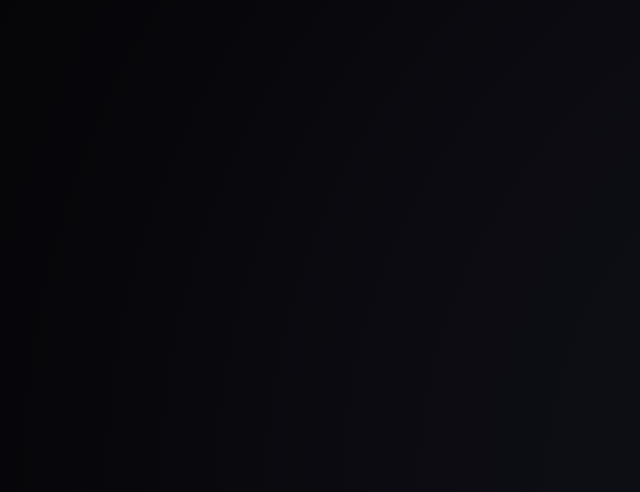
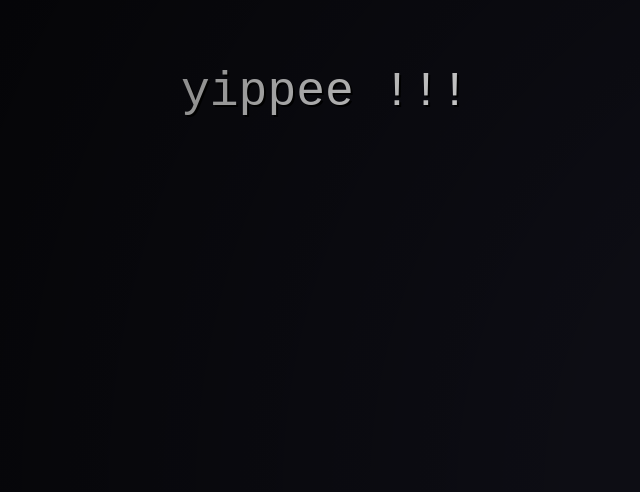
Before and after one commit to kylin22/kylin22, a Nuxt app: page / in a window 1280 px wide. Shown: the part 308-800 px from the top of the page, without its empty margins (315-955 px from the left). Built offline with nearby package versions, Linux system fonts and the light colour scheme.

Commit message:
feat: overlay title

```diff
--- a/app.vue
+++ b/app.vue
@@ -1,7 +1,8 @@
 <template>
   <div class="move-cursor" id="app-container" @mousedown="audioManager.playSound('click');">
-    <div id="draggable-world" class="vignette">
-
+    <div id="draggable-world" class="vignette"></div>
+    <div id="title">
+      yippee !!!
     </div>
   </div>
 </template>
@@ -13,15 +14,12 @@
 
   onMounted(() => {
     audioManager.addAudio("click", "/sfx/click.wav");
-    const container = document.getElementById("app-container");
+    const container = document.getElementById("draggable-world");
     if (container) {
       useDragScroll(container);
     }
 
     document.addEventListener("contextmenu", (event) => {
-      event.preventDefault();
-    }, false);
-    document.addEventListener("scroll", (event) => {
       event.preventDefault();
     }, false);
   });
@@ -82,4 +80,14 @@
     height: 400px;
     border: 2px white;
   }
+
+  #title {
+    position: absolute;
+    top: 50%;
+    left: 50%;
+    transform: translate(-50%, -50%);
+    font-size: 3em;
+    color: white;
+    text-shadow: 2px 2px 0px black;
+  }
 </style>
--- a/src/composables/dragScroll.ts
+++ b/src/composables/dragScroll.ts
@@ -1,5 +1,6 @@
 import { ref, onUnmounted } from "vue";
 import { Vector2 } from "three";
+import { clamp } from "three/src/math/MathUtils.js";
 
 export const useDragScroll = (element: HTMLElement) => {
   const scrollRef = ref(element);
@@ -11,18 +12,27 @@ export const useDragScroll = (element: HTMLElement) => {
   const MOMENTUM_REMOVE_RANGE = 0.01;
   const MOMENTUM_TIMESTEP = 16;
   const MOMENTUM_APPLY_MARGIN = 50;
-  let startPosition = new Vector2(0, 0);
   let lastPosition = new Vector2(0, 0);
+  let newPosition = new Vector2(0, 0);
   let velocity = new Vector2(0, 0);
   let lastTime = 0;
   let momentumInterval: NodeJS.Timeout | null = null;
   let momentumBuffer: NodeJS.Timeout | null = null;
+  const elementDimensions = new Vector2(element.offsetWidth / 2, element.offsetHeight / 2);
+  console.log(elementDimensions);
+
+  const updatePosition = (incrementX: number, incrementY: number) => {
+    newPosition.x += incrementX;
+    newPosition.y += incrementY;
+    newPosition.x = clamp(newPosition.x, 0, elementDimensions.x);
+    newPosition.y = clamp(newPosition.y, 0, elementDimensions.y);
+    element.style.transform = `translate(${-newPosition.x}px, ${-newPosition.y}px)`;
+  }
 
   const startDrag = (event: MouseEvent) => {
     isMomentum.value = false;
     if (event.button !== 2) return;
     isDragging.value = true;
-    startPosition = new Vector2(event.clientX, event.clientY);
     lastPosition = new Vector2(event.clientX, event.clientY);
     velocity = new Vector2(0, 0);
     lastTime = event.timeStamp;
@@ -38,9 +48,7 @@ export const useDragScroll = (element: HTMLElement) => {
 
     const difference = new Vector2().copy(lastPosition).sub(currentPosition);
     const dt = event.timeStamp - lastTime;
-    if (difference.length() > 0) {
-      window.scrollBy({ left: difference.x, top: difference.y, behavior: "auto" });
-    }
+    updatePosition(difference.x, difference.y);
 
     lastTime = event.timeStamp;
     lastPosition = new Vector2().copy(currentPosition);
@@ -80,13 +88,7 @@ export const useDragScroll = (element: HTMLElement) => {
     }
 
     velocity.multiplyScalar(FRICTION);
-    console.log(velocity.length());
-
-    window.scrollBy({
-      left: velocity.x * MOMENTUM_TIMESTEP,
-      top: velocity.y * MOMENTUM_TIMESTEP,
-      behavior: "smooth"
-    });
+    updatePosition(velocity.x * MOMENTUM_TIMESTEP, velocity.y * MOMENTUM_TIMESTEP);
 
     if (velocity.length() < MOMENTUM_REMOVE_RANGE) {
       isMomentum.value = false;
```
